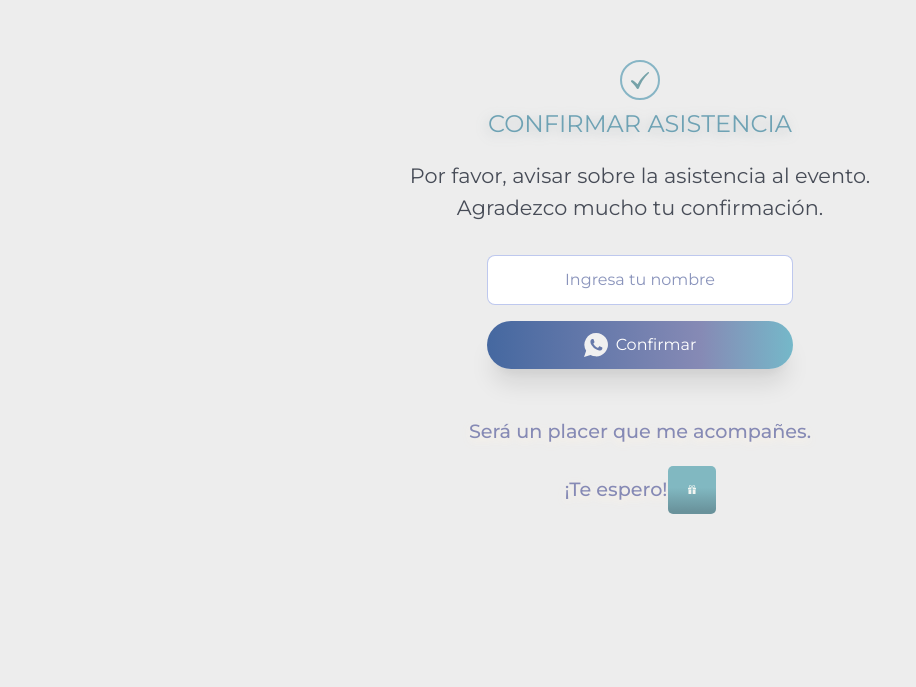
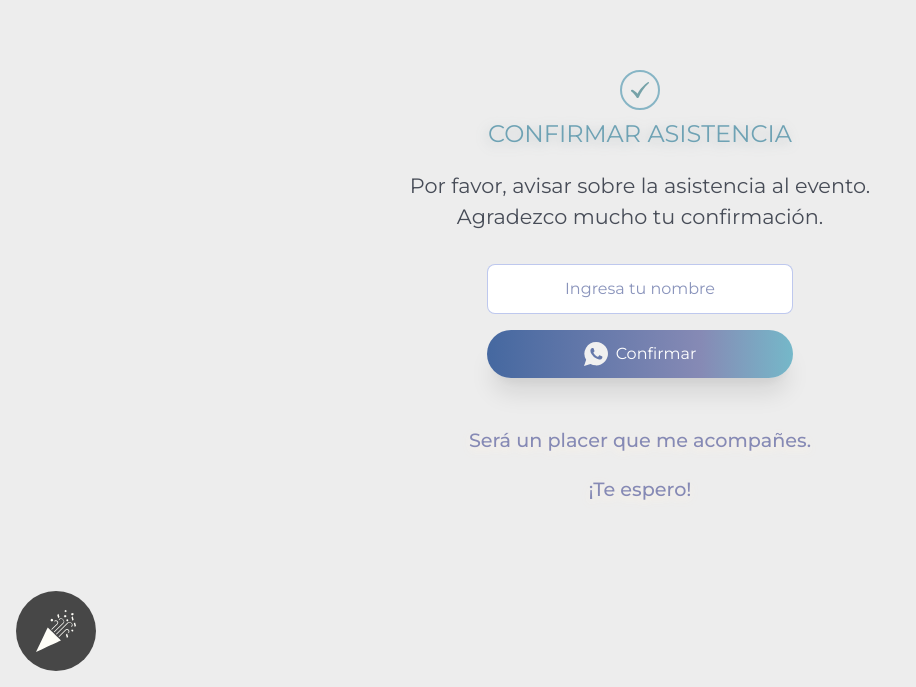
Before and after one commit to KarinaGSerrano/vicky-15, a plain HTML site: page index.html in a window 1280 px wide. Shown: the part 2809-3496 px from the top of the page, without its empty margins (0-916 px from the left). Drawn offline with nearby package versions, Linux system fonts and the light colour scheme; a web font is replaced by a local one.

Commit message:
fix y css

```diff
--- a/index.html
+++ b/index.html
@@ -372,26 +372,28 @@
         >
           Será un placer que me acompañes.
         </p>
-        <div class="flex flex-row items-center">
+        <div class="flex items-center">
           <p
             class="escalera escalera-2 text-center size-11 color-6 font-medium mt-5"
           >
             ¡Te espero!
           </p>
-
-          <button
-            id="animButton"
-            class="flex justify-center items-center w-9 h-9 lg:w-12 lg:h-12 text-white rounded-full btn-nav"
-          >
-            <img
-              class="w-4 lg:w-5 opacity-90"
-              src="assets/img/icon-gift-white.svg"
-              alt="15"
-            />
-          </button>
         </div>
       </div>
       <!-- -------------------------- -->
+      <div class="absolute -left-10 bottom-0 pl-0 md:pl-0">
+        <button
+          id="animButton"
+          class="w-16 h-16 md:w-12 lg:w-20 md:h-12 lg:h-20 text-white rounded-full color-7 bottom-0 left-0 mb-4 ml-4"
+        >
+          <img
+            class="w-10 lg:w-10"
+            src="assets/img/icon-fest-white.svg"
+            alt="15"
+          />
+        </button>
+        <!-- <div class="-p-3 md:p-3"></div> -->
+      </div>
     </div>
     <div id="lottieContainer" class="h-screen w-screen"></div>
 
--- a/style.css
+++ b/style.css
@@ -25,6 +25,10 @@
 .color-6 {
   color: rgb(134, 138, 181);
   filter: drop-shadow(0 3px 4px rgba(255, 244, 227, 0.898));
+}
+
+.color-7 {
+  background: #474c57;
 }
 
 /* FUENTES */
@@ -306,7 +310,7 @@
   color: white;
   border: none;
   cursor: pointer;
-  border-radius: 5px;
+  /* border-radius: 25%; */
   margin-top: 20px; /* Espacio para que el botón se vea */
   display: block;
   margin-left: auto;
```
Also changed, not shown: assets/img/icon-fest-white.svg (added).
